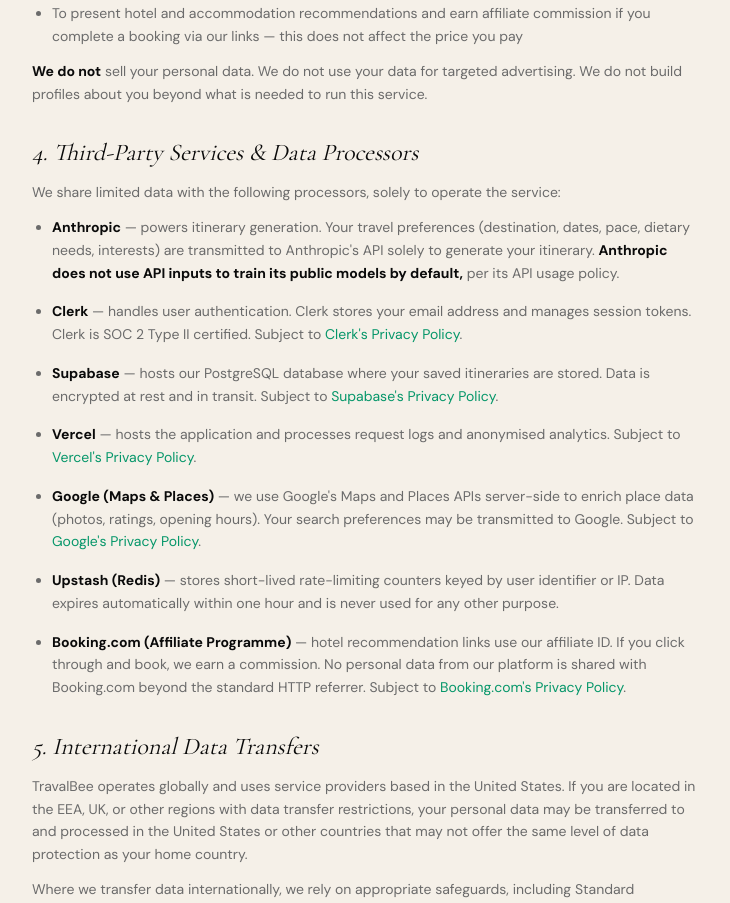
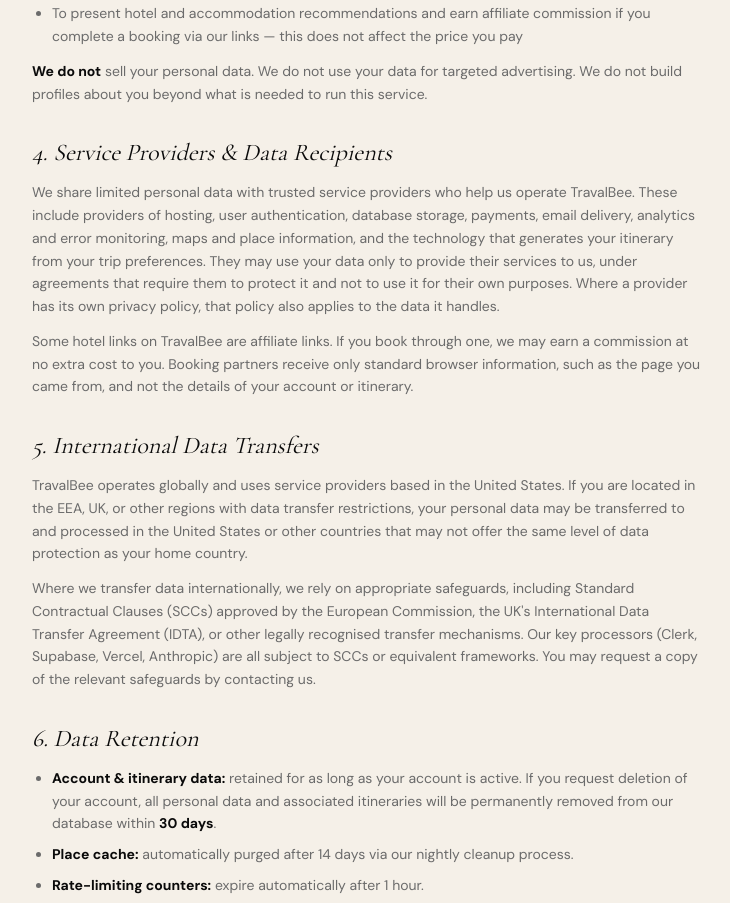
Before and after one commit to RomaanR/travel-planner-v2, a Next.js app: page /privacy in a window 1280 px wide. Shown: the part 2120-3023 px from the top of the page, without its empty margins (272-1002 px from the left). Built offline with nearby package versions, Linux system fonts and the light colour scheme; no server answers.

Commit message:
Privacy: generic service-providers section instead of named vendors (keeps recipient and affiliate disclosure)

```diff
--- a/src/app/privacy/page.tsx
+++ b/src/app/privacy/page.tsx
@@ -180,63 +180,27 @@ export default function PrivacyPage() {
               </p>
             </section>
 
-            {/* ── 4. Third-Party Services & Data Processors ── */}
+            {/* ── 4. Service Providers & Data Recipients ── */}
             <section>
               <h2 className="font-serif italic text-2xl text-ink mb-3">
-                4. Third-Party Services &amp; Data Processors
+                4. Service Providers &amp; Data Recipients
               </h2>
-              <p className="mb-3">
-                We share limited data with the following processors, solely to operate the
-                service:
+              <p>
+                We share limited personal data with trusted service providers who help us
+                operate TravalBee. These include providers of hosting, user authentication,
+                database storage, payments, email delivery, analytics and error monitoring,
+                maps and place information, and the technology that generates your itinerary
+                from your trip preferences. They may use your data only to provide their
+                services to us, under agreements that require them to protect it and not to
+                use it for their own purposes. Where a provider has its own privacy policy,
+                that policy also applies to the data it handles.
               </p>
-              <ul className="list-disc pl-5 space-y-4">
-                <li>
-                  <strong className="text-ink">Anthropic</strong> &mdash; powers itinerary
-                  generation. Your travel preferences (destination, dates, pace, dietary needs,
-                  interests) are transmitted to Anthropic&apos;s API solely to generate your
-                  itinerary.{" "}
-                  <strong className="text-ink">
-                    Anthropic does not use API inputs to train its public models by default,
-                  </strong>{" "}
-                  per its API usage policy.
-                </li>
-                <li>
-                  <strong className="text-ink">Clerk</strong> &mdash; handles user
-                  authentication. Clerk stores your email address and manages session tokens.
-                  Clerk is SOC 2 Type II certified. Subject to{" "}
-                  <a href="https://clerk.com/legal/privacy" target="_blank" rel="noopener noreferrer" className="text-emerald-accent hover:text-ink transition-colors">Clerk&apos;s Privacy Policy</a>.
-                </li>
-                <li>
-                  <strong className="text-ink">Supabase</strong> &mdash; hosts our PostgreSQL
-                  database where your saved itineraries are stored. Data is encrypted at rest
-                  and in transit. Subject to{" "}
-                  <a href="https://supabase.com/privacy" target="_blank" rel="noopener noreferrer" className="text-emerald-accent hover:text-ink transition-colors">Supabase&apos;s Privacy Policy</a>.
-                </li>
-                <li>
-                  <strong className="text-ink">Vercel</strong> &mdash; hosts the application
-                  and processes request logs and anonymised analytics. Subject to{" "}
-                  <a href="https://vercel.com/legal/privacy-policy" target="_blank" rel="noopener noreferrer" className="text-emerald-accent hover:text-ink transition-colors">Vercel&apos;s Privacy Policy</a>.
-                </li>
-                <li>
-                  <strong className="text-ink">Google (Maps &amp; Places)</strong> &mdash;
-                  we use Google&apos;s Maps and Places APIs server-side to enrich place data
-                  (photos, ratings, opening hours). Your search preferences may be transmitted
-                  to Google. Subject to{" "}
-                  <a href="https://policies.google.com/privacy" target="_blank" rel="noopener noreferrer" className="text-emerald-accent hover:text-ink transition-colors">Google&apos;s Privacy Policy</a>.
-                </li>
-                <li>
-                  <strong className="text-ink">Upstash (Redis)</strong> &mdash; stores
-                  short-lived rate-limiting counters keyed by user identifier or IP. Data
-                  expires automatically within one hour and is never used for any other purpose.
-                </li>
-                <li>
-                  <strong className="text-ink">Booking.com (Affiliate Programme)</strong> &mdash;
-                  hotel recommendation links use our affiliate ID. If you click through and book,
-                  we earn a commission. No personal data from our platform is shared with
-                  Booking.com beyond the standard HTTP referrer. Subject to{" "}
-                  <a href="https://www.booking.com/content/privacy.html" target="_blank" rel="noopener noreferrer" className="text-emerald-accent hover:text-ink transition-colors">Booking.com&apos;s Privacy Policy</a>.
-                </li>
-              </ul>
+              <p className="mt-3">
+                Some hotel links on TravalBee are affiliate links. If you book through one,
+                we may earn a commission at no extra cost to you. Booking partners receive
+                only standard browser information, such as the page you came from, and not
+                the details of your account or itinerary.
+              </p>
             </section>
 
             {/* ── 5. International Data Transfers ── */}
```
